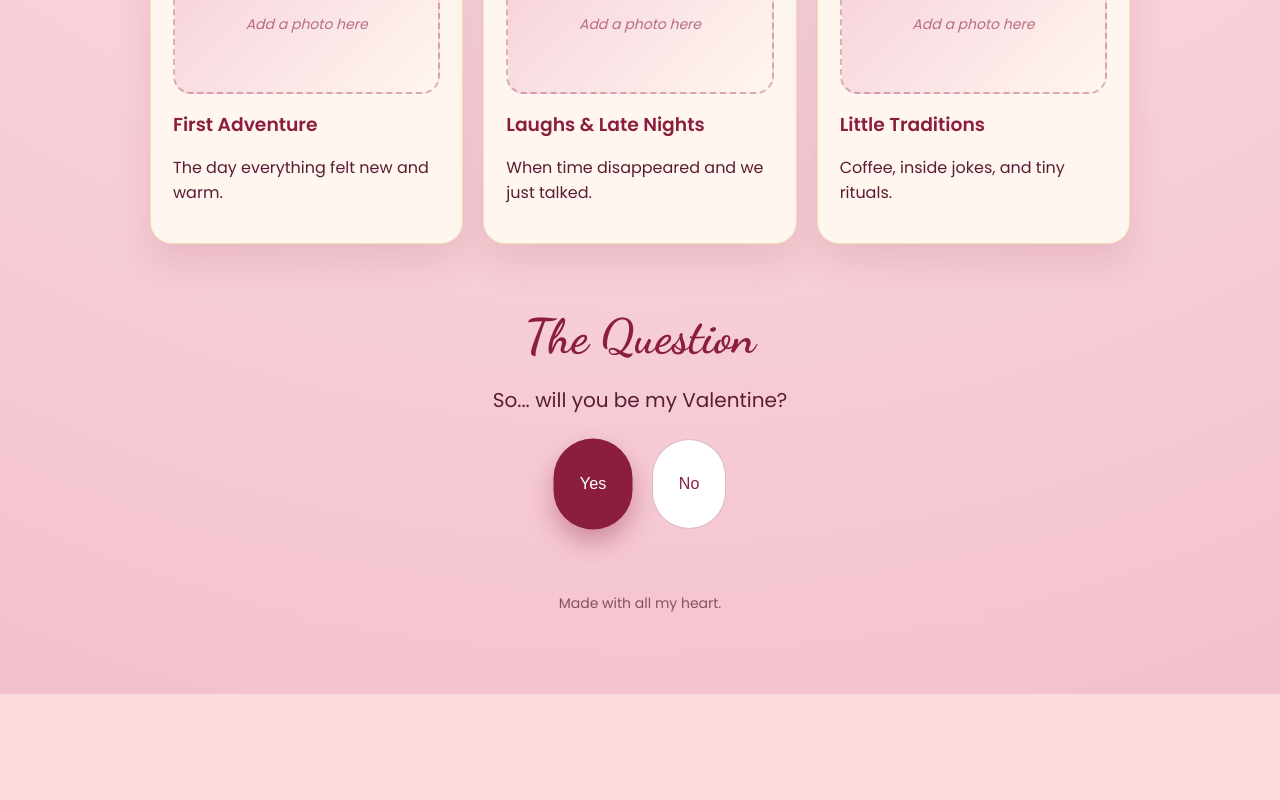
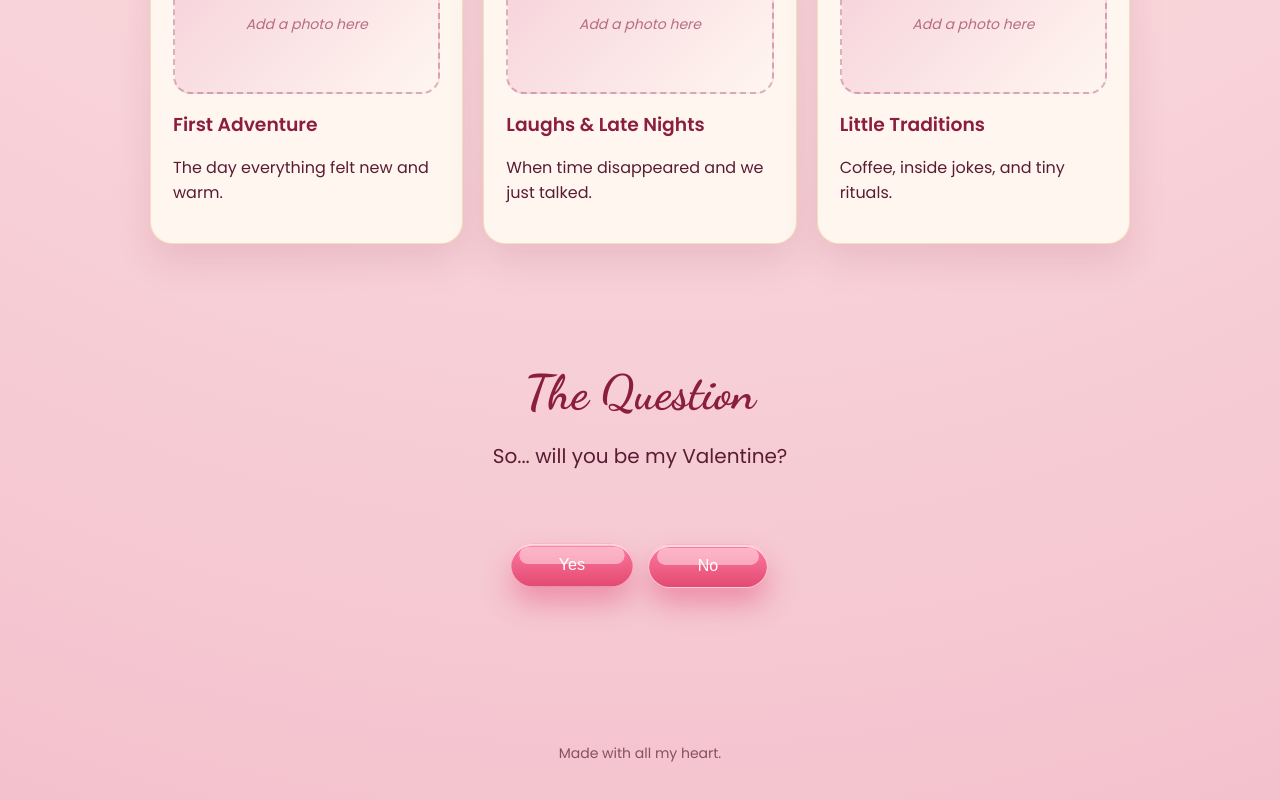
Before and after one commit to agusdongalo/Valentine-Site, a React (Vite) app: page / in a window 1280 px wide. Shown: the part 908-1708 px from the top of the page. Before the commit the page ends 1602 px from the top, so only its background shows below. Built offline with nearby package versions, Linux system fonts and the light colour scheme; the HTML template or start-up script is replaced by a standard one.

Commit message:
"Enhance the hover effect"

```diff
--- a/src/App.css
+++ b/src/App.css
@@ -170,7 +170,12 @@ h3 {
 
 .question {
   position: relative;
-  min-height: 220px;
+  min-height: 240px;
+  padding: 16px 20px 44px;
+  border-radius: 0;
+  background: transparent;
+  box-shadow: none;
+  overflow: visible;
 }
 
 .question-text {
@@ -180,17 +185,17 @@ h3 {
 
 .button-row {
   position: relative;
-  display: flex;
-  justify-content: center;
-  gap: 20px;
-  min-height: 90px;
+  min-height: 140px;
+  width: min(720px, 100%);
+  margin: 0 auto;
+  --btn-gap: 16px;
 }
 
 .primary-button,
 .secondary-button,
 .ghost-button {
   border: none;
-  padding: 12px 26px;
+  padding: 12px 30px;
   border-radius: 999px;
   font-size: 16px;
   cursor: pointer;
@@ -198,18 +203,41 @@ h3 {
 }
 
 .primary-button {
-  background: var(--deep-rose);
+  background: linear-gradient(180deg, #ff7c9e 0%, #e34a73 100%);
   color: #fff;
-  box-shadow: 0 12px 24px rgba(139, 30, 63, 0.35);
+  box-shadow:
+    0 16px 28px rgba(227, 74, 115, 0.45),
+    inset 0 2px 0 rgba(255, 255, 255, 0.7);
   animation: pulse 2.6s ease-in-out infinite;
+  position: absolute;
+  left: 0;
+  top: 20px;
+  width: 120px;
+  transform: translate(0, 0);
 }
 
 .secondary-button {
-  background: #fff;
-  color: var(--deep-rose);
-  border: 1px solid rgba(139, 30, 63, 0.3);
-  position: relative;
-  transform: translate(0, 0);
+  background: linear-gradient(180deg, #ff7c9e 0%, #e34a73 100%);
+  color: #fff;
+  border: 1px solid rgba(255, 255, 255, 0.6);
+  position: absolute;
+  left: 0;
+  top: 20px;
+  width: 120px;
+  box-shadow:
+    0 16px 28px rgba(227, 74, 115, 0.45),
+    inset 0 2px 0 rgba(255, 255, 255, 0.7);
+}
+
+.primary-button::after,
+.secondary-button::after {
+  content: "";
+  position: absolute;
+  inset: 3px 8px auto 8px;
+  height: 40%;
+  border-radius: 999px;
+  background: rgba(255, 255, 255, 0.45);
+  pointer-events: none;
 }
 
 .ghost-button {
@@ -221,8 +249,7 @@ h3 {
 .primary-button:hover,
 .secondary-button:hover,
 .ghost-button:hover {
-  transform: translateY(-2px);
-  box-shadow: 0 12px 24px rgba(139, 30, 63, 0.25);
+  box-shadow: 0 18px 28px rgba(139, 30, 63, 0.25);
 }
 
 @keyframes pulse {
--- a/src/App.tsx
+++ b/src/App.tsx
@@ -24,9 +24,12 @@ export default function App() {
   const [yesOpen, setYesOpen] = useState(false);
   const [audioOn, setAudioOn] = useState(false);
   const [audioError, setAudioError] = useState(false);
-  const [noOffset, setNoOffset] = useState({ x: 0, y: 0 });
+  const [yesOffset, setYesOffset] = useState({ x: 0, y: 20 });
+  const [noOffset, setNoOffset] = useState({ x: 0, y: 20 });
+  const lastCursor = useRef({ x: 0, y: 0 });
   const audioRef = useRef<HTMLAudioElement | null>(null);
   const questionRef = useRef<HTMLDivElement | null>(null);
+  const buttonRowRef = useRef<HTMLDivElement | null>(null);
 
   const floatingHearts = useMemo(
     () =>
@@ -53,8 +56,16 @@ export default function App() {
       window.setTimeout(() => heart.remove(), 1200);
     };
 
+    const handleMove = (event: MouseEvent) => {
+      lastCursor.current = { x: event.clientX, y: event.clientY };
+    };
+
     window.addEventListener("click", handleClick);
-    return () => window.removeEventListener("click", handleClick);
+    window.addEventListener("mousemove", handleMove);
+    return () => {
+      window.removeEventListener("click", handleClick);
+      window.removeEventListener("mousemove", handleMove);
+    };
   }, []);
 
   const toggleAudio = async () => {
@@ -76,23 +87,95 @@ export default function App() {
     }
   };
 
-  const moveNoButton = () => {
-    const wrap = questionRef.current;
+  const moveNoButton = (cursorX?: number, cursorY?: number) => {
+    const wrap = buttonRowRef.current;
     const noBtn = wrap?.querySelector<HTMLButtonElement>(".secondary-button");
-    if (!wrap) return;
+    const yesBtn = wrap?.querySelector<HTMLButtonElement>(".primary-button");
+    if (!wrap || !noBtn || !yesBtn) return;
 
     const width = wrap.clientWidth;
     const height = wrap.clientHeight;
-    const btnWidth = noBtn?.offsetWidth ?? 120;
-    const btnHeight = noBtn?.offsetHeight ?? 44;
-    const maxX = Math.max(0, width - btnWidth);
-    const maxY = Math.max(0, height - btnHeight);
+    const btnWidth = noBtn.offsetWidth;
+    const btnHeight = noBtn.offsetHeight;
+    const padding = 8;
+    const maxX = Math.max(padding, width - btnWidth - padding);
+    const maxY = Math.max(padding, height - btnHeight - padding);
+    const maxPossible = Math.hypot(maxX - padding, maxY - padding);
+    const minDodge = Math.min(160, Math.max(80, maxPossible * 0.6));
+    const minCursorDistance = 140;
+    const cursor = {
+      x: cursorX ?? lastCursor.current.x,
+      y: cursorY ?? lastCursor.current.y,
+    };
 
-    setNoOffset({
-      x: Math.floor(randomBetween(0, maxX)),
-      y: Math.floor(randomBetween(0, maxY)),
-    });
+    let nextX = noOffset.x;
+    let nextY = noOffset.y;
+
+    const yesRect = {
+      left: yesOffset.x,
+      right: yesOffset.x + yesBtn.offsetWidth,
+      top: yesOffset.y,
+      bottom: yesOffset.y + yesBtn.offsetHeight,
+    };
+
+    let fallbackX = nextX;
+    let fallbackY = nextY;
+    let bestDistance = 0;
+
+    for (let attempt = 0; attempt < 24; attempt += 1) {
+      const candidateX = Math.floor(randomBetween(padding, maxX));
+      const candidateY = Math.floor(randomBetween(padding, maxY));
+      const distance = Math.hypot(candidateX - noOffset.x, candidateY - noOffset.y);
+      const cursorDistance = Math.hypot(
+        candidateX + btnWidth / 2 - cursor.x,
+        candidateY + btnHeight / 2 - cursor.y
+      );
+
+      const overlapsYes = !(
+        candidateX + btnWidth < yesRect.left - 12 ||
+        candidateX > yesRect.right + 12 ||
+        candidateY + btnHeight < yesRect.top - 12 ||
+        candidateY > yesRect.bottom + 12
+      );
+
+      if (!overlapsYes && cursorDistance >= minCursorDistance && distance > bestDistance) {
+        bestDistance = distance;
+        fallbackX = candidateX;
+        fallbackY = candidateY;
+      }
+
+      if (distance >= minDodge && !overlapsYes && cursorDistance >= minCursorDistance) {
+        nextX = candidateX;
+        nextY = candidateY;
+        break;
+      }
+    }
+
+    if (nextX === noOffset.x && nextY === noOffset.y) {
+      nextX = fallbackX;
+      nextY = fallbackY;
+    }
+
+    setNoOffset({ x: nextX, y: nextY });
   };
+
+  useEffect(() => {
+    const wrap = buttonRowRef.current;
+    const noBtn = wrap?.querySelector<HTMLButtonElement>(".secondary-button");
+    const yesBtn = wrap?.querySelector<HTMLButtonElement>(".primary-button");
+    if (!wrap || !noBtn || !yesBtn) return;
+
+    const wrapWidth = wrap.clientWidth;
+    const gap = 16;
+    const rowWidth = wrap.clientWidth;
+    const totalWidth = yesBtn.offsetWidth + gap + noBtn.offsetWidth;
+    const yesX = Math.max(0, (rowWidth - totalWidth) / 2);
+    const noX = yesX + yesBtn.offsetWidth + gap;
+    const y = Math.max(0, (wrap.clientHeight - yesBtn.offsetHeight) / 2);
+
+    setYesOffset({ x: Math.floor(yesX), y: Math.floor(y) });
+    setNoOffset({ x: Math.floor(noX), y: Math.floor(y) });
+  }, []);
 
   return (
     <div className="page">
@@ -160,15 +243,20 @@ export default function App() {
       <section className="section question" ref={questionRef}>
         <h2>The Question</h2>
         <p className="question-text">So... will you be my Valentine?</p>
-        <div className="button-row">
-          <button className="primary-button" onClick={() => setYesOpen(true)}>
+        <div className="button-row" ref={buttonRowRef}>
+          <button
+            className="primary-button"
+            style={{ left: `${yesOffset.x}px`, top: `${yesOffset.y}px` }}
+            onClick={() => setYesOpen(true)}
+          >
             Yes
           </button>
           <button
             className="secondary-button"
-            style={{ transform: `translate(${noOffset.x}px, ${noOffset.y}px)` }}
-            onMouseEnter={moveNoButton}
-            onFocus={moveNoButton}
+            style={{ left: `${noOffset.x}px`, top: `${noOffset.y}px` }}
+            onMouseEnter={(event) => moveNoButton(event.clientX, event.clientY)}
+            onMouseMove={(event) => moveNoButton(event.clientX, event.clientY)}
+            onFocus={() => moveNoButton()}
           >
             No
           </button>
--- a/test.ts
+++ /dev/null
@@ -1 +0,0 @@
-HashChangeEvent
```
